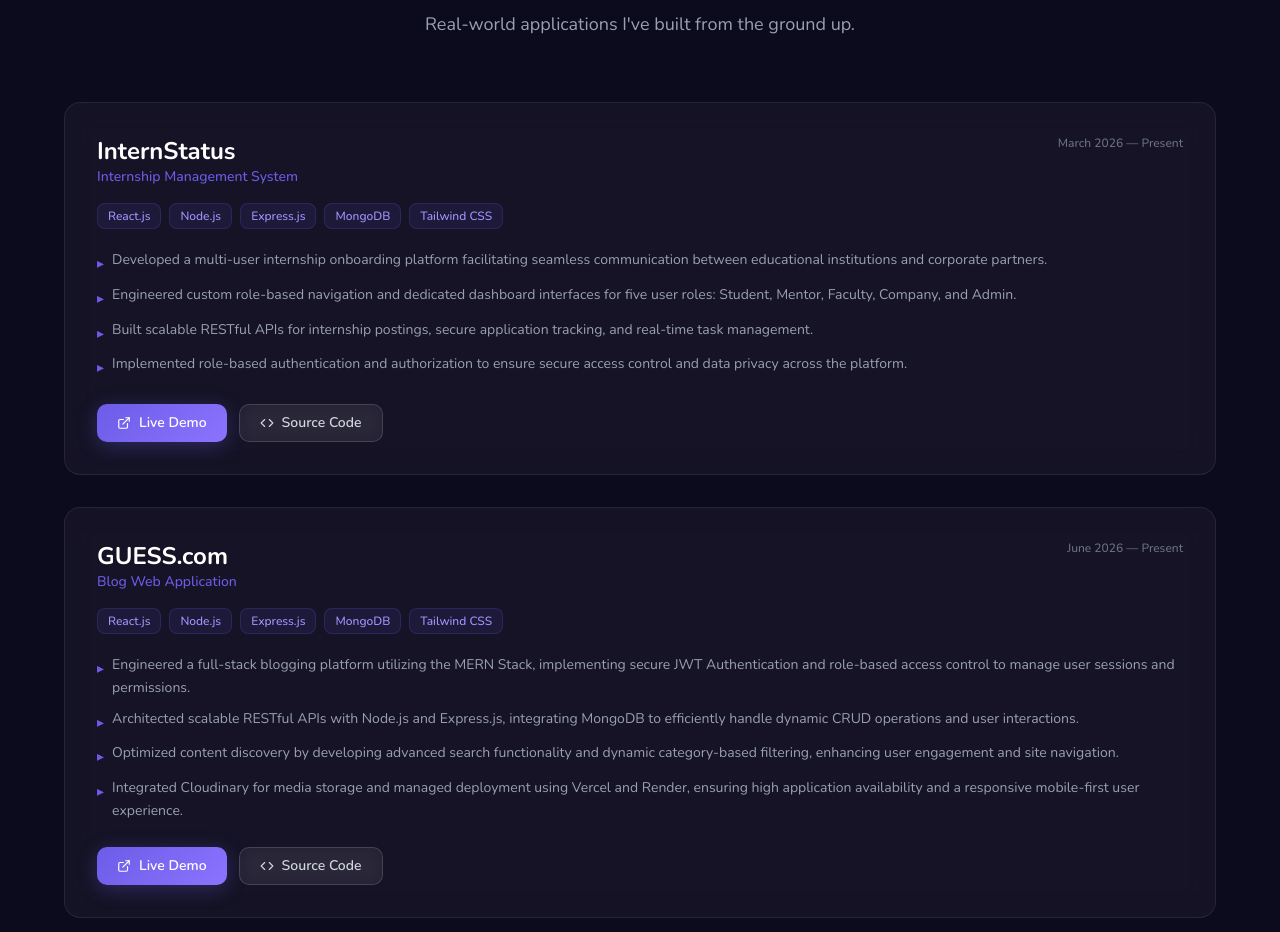
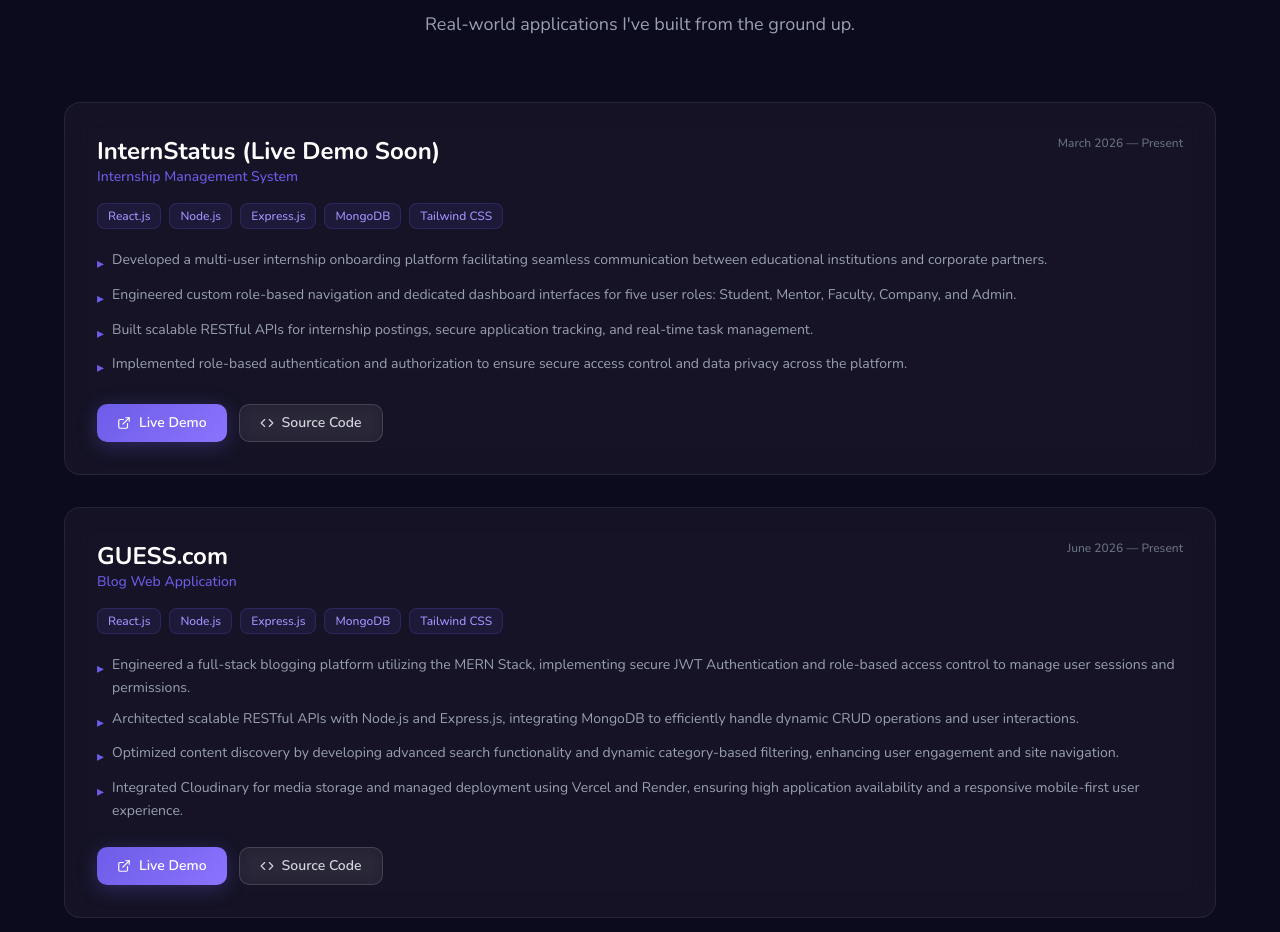
Before and after one commit to Samarth-Kanagi/Portfolio, a React (Vite) app: page / in a window 1280 px wide. Shown: the part 1840-2772 px from the top of the page. Built offline with nearby package versions, Linux system fonts and the light colour scheme.

Commit message:
Not live yet

```diff
--- a/src/components/Projects.jsx
+++ b/src/components/Projects.jsx
@@ -5,7 +5,7 @@
 
 const projects = [
   {
-    title: "InternStatus",
+    title: "InternStatus (Live Demo Soon)",
     subtitle: "Internship Management System",
     period: "March 2026 — Present",
     tags: ["React.js", "Node.js", "Express.js", "MongoDB", "Tailwind CSS"],
@@ -16,7 +16,7 @@
       "Implemented role-based authentication and authorization to ensure secure access control and data privacy across the platform.",
     ],
     demo: "#",
-    github: "https://github.com/Samarth-Kanagi",
+    github: "https://github.com/ambadasgote7/InternStatus",
   },
   {
     title: "GUESS.com",
```
